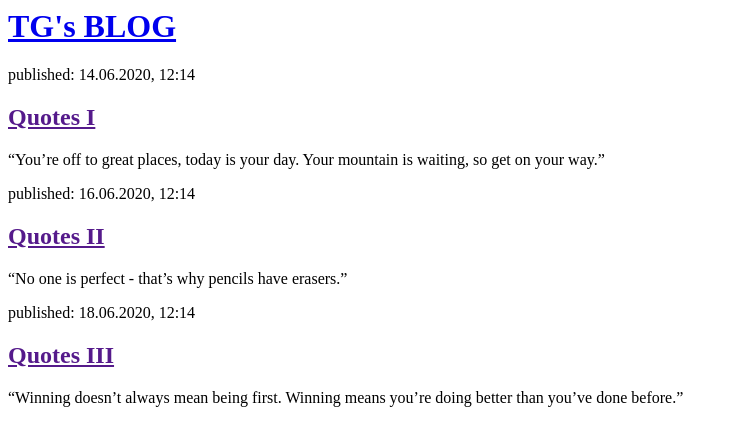
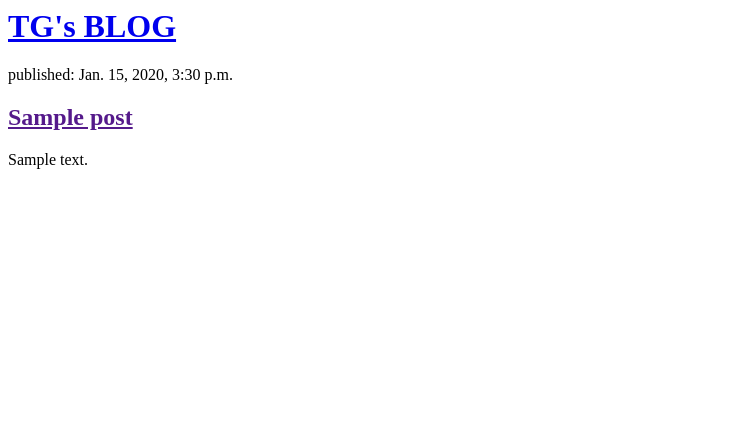
Before and after one commit to TG0209/my-first-blog, a Django app: page / in a window 1280 px wide. Shown: the top 446 px of the page, without its empty margins (0-738 px from the left). Run offline with Django 3.2, Linux system fonts and the light colour scheme; tables that the repository leaves empty hold one stand-in row (values such as "Sample post").

Commit message:
modified tempelates to display posts from database.

```diff
--- a/blog/templates/blog/post_list.html
+++ b/blog/templates/blog/post_list.html
@@ -7,25 +7,14 @@
             <h1><a href="/">TG's BLOG</a></h1>
         </div>
 
+    {% for post in posts %}
         <div>
-            <p>published: 14.06.2020, 12:14</p>
-            <h2><a href="">Quotes I</a></h2>
-            <p>“You’re off to great places, today is your day. Your mountain is waiting, so get on
-            your way.”</p>
+            <p>published: {{ post.published_date }}</p>
+            <h2><a href="">{{ post.title }}</a></h2>
+            <p>{{ post.text|linebreaksbr }}</p>
         </div>
-
-        <div>
-            <p>published: 16.06.2020, 12:14</p>
-            <h2><a href="">Quotes II</a></h2>
-            <p>“No one is perfect - that’s why pencils have erasers.”</p>
-        </div>
-
-        <div>
-            <p>published: 18.06.2020, 12:14</p>
-            <h2><a href="">Quotes III</a></h2>
-            <p>“Winning doesn’t always mean being first. Winning means you’re doing better than you’ve
-            done before.”</p>
-        </div>
+    {% endfor %}
 
     </body>
+
 </html>
--- a/blog/views.py
+++ b/blog/views.py
@@ -1,6 +1,7 @@
 from django.shortcuts import render
-
-# Create your views here.
+from django.utils import timezone
+from .models import Post
 
 def post_list(request):
-    return render(request, 'blog/post_list.html', {})
+    posts = Post.objects.filter(published_date__lte=timezone.now()).order_by('published_date')
+    return render(request, 'blog/post_list.html', {'posts': posts})
```
